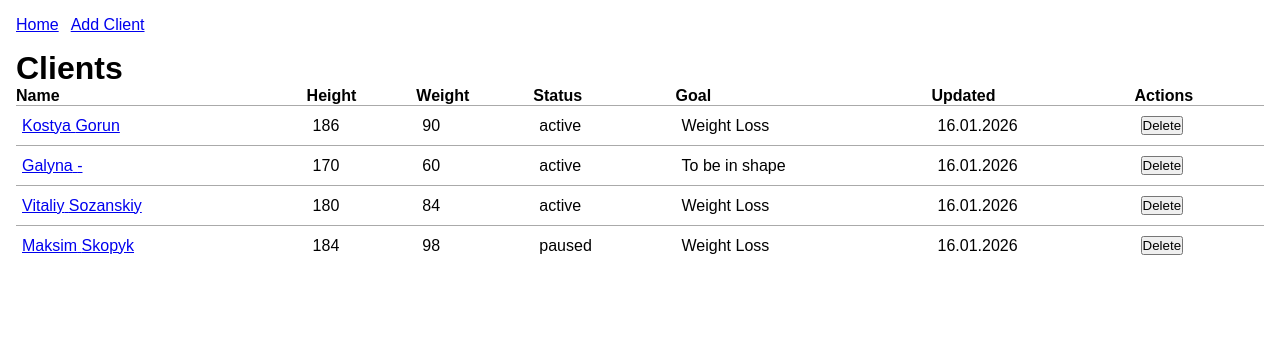
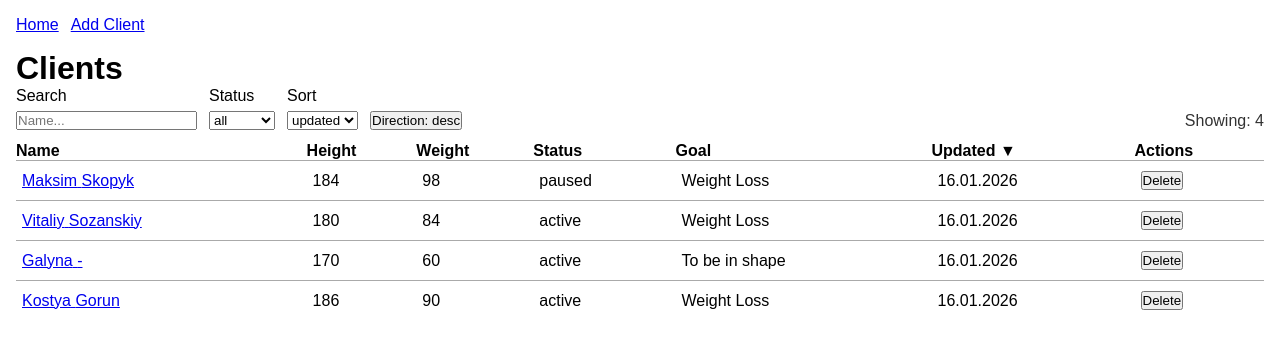
Before and after one commit to yaremslav90/workout-planner, a React (Vite) app: page / in a window 1280 px wide. Shown: the top 348 px of the page. Built offline with nearby package versions, Linux system fonts and the light colour scheme.

Commit message:
add search filter and sort on clients table

```diff
--- a/src/pages/ClientsPage.tsx
+++ b/src/pages/ClientsPage.tsx
@@ -1,12 +1,15 @@
-import { useEffect, useState } from "react";
+import { useEffect, useMemo, useState } from "react";
 import { seedClients } from "../data/seed";
 import { Link } from "react-router-dom";
-import type { Client } from "../types/client";
+import type { Client, ClientStatus } from "../types/client";
 import {
   loadClients,
   saveClients,
   deleteClientById,
 } from "../storage/clientsStorage";
+
+type sortKey = "name" | "updatedAt";
+type sortDir = "asc" | "desc";
 
 export default function ClientsPage() {
   const [clients, setClients] = useState<Client[]>(() => {
@@ -15,6 +18,11 @@ export default function ClientsPage() {
     saveClients(seedClients);
     return seedClients;
   });
+
+  const [query, setQuery] = useState("");
+  const [status, setStatus] = useState<"all" | ClientStatus>("all");
+  const [sortKey, setSortKey] = useState<sortKey>("updatedAt");
+  const [sortDir, setSortDir] = useState<sortDir>("desc");
 
   useEffect(() => {
     const stored = loadClients();
@@ -32,23 +40,122 @@ export default function ClientsPage() {
     const updatedRows = deleteClientById(id);
     setClients(updatedRows);
   };
+  function toggleSort(nextKey: sortKey) {
+    if (sortKey === nextKey) {
+      setSortDir((d) => (d === "asc" ? "desc" : "asc"));
+    } else {
+      setSortKey(nextKey);
+      setSortDir("asc");
+    }
+  }
+  const visibleClients = useMemo(() => {
+    const q = query.trim().toLowerCase();
+    let list = clients;
+
+    if (status !== "all") {
+      list = list.filter((c) => c.status === status);
+    }
+    if (q) {
+      list = list.filter((c) => {
+        const full = `${c.firstName} ${c.lastName}`.toLowerCase();
+        return full.includes(q);
+      });
+    }
+    const sorted = [...list].sort((a, b) => {
+      if (sortKey === "name") {
+        const an = `${a.firstName} ${a.lastName}`.toLowerCase();
+        const bn = `${b.firstName} ${b.lastName}`.toLowerCase();
+        if (an < bn) return -1;
+        if (an > bn) return 1;
+        return 0;
+      }
+      if (a.updatedAt < b.updatedAt) return -1;
+      if (a.updatedAt > b.updatedAt) return 1;
+      return 0;
+    });
+    return sortDir === "asc" ? sorted : sorted.reverse();
+  }, [clients, query, status, sortKey, sortDir]);
+
   return (
     <div>
       <h1>Clients</h1>
+      <div
+        style={{
+          display: "flex",
+          gap: 12,
+          alignItems: "end",
+          flexWrap: "wrap",
+          marginBottom: 12,
+        }}
+      >
+        <label style={{ display: "grid", gap: 6 }}>
+          Search
+          <input
+            value={query}
+            onChange={(e) => setQuery(e.target.value)}
+            placeholder="Name..."
+          />
+        </label>
+        <label style={{ display: "grid", gap: 6 }}>
+          Status
+          <select
+            value={status}
+            onChange={(e) => setStatus(e.target.value as "all" | ClientStatus)}
+          >
+            <option value="all">all</option>
+            <option value="active">active</option>
+            <option value="paused">paused</option>
+          </select>
+        </label>
+        <label style={{ display: "grid", gap: 6 }}>
+          Sort
+          <select
+            value={sortKey}
+            onChange={(e) => setSortKey(e.target.value as sortKey)}
+          >
+            <option value="updatedAt">updated</option>
+            <option value="name">name</option>
+          </select>
+        </label>
+        <button
+          type="button"
+          onClick={() => setSortDir((d) => (d === "asc" ? "desc" : "asc"))}
+        >
+          Direction: {sortDir}
+        </button>
+        <div style={{ marginLeft: "auto", opacity: 0.8 }}>
+          Showing: {visibleClients.length}
+        </div>
+      </div>
       <table style={{ width: "100%", borderCollapse: "collapse" }}>
         <thead>
           <tr>
-            <th align="left">Name</th>
+            <th
+              align="left"
+              style={{ cursor: "pointer" }}
+              onClick={() => toggleSort("name")}
+              title="Sort by name"
+            >
+              Name {sortKey === "name" ? (sortDir === "asc" ? "▲" : "▼") : ""}
+            </th>
             <th align="left">Height</th>
             <th align="left">Weight</th>
             <th align="left">Status</th>
             <th align="left">Goal</th>
-            <th align="left">Updated</th>
+            <th
+              align="left"
+              style={{ cursor: "pointer" }}
+              onClick={() => toggleSort("updatedAt")}
+              title="Sort by updated"
+            >
+              Updated{" "}
+              {sortKey === "updatedAt" ? (sortDir === "asc" ? "▲" : "▼") : ""}
+            </th>
             <th align="left">Actions</th>
           </tr>
         </thead>
         <tbody>
-          {clients.map((c) => (
+          {visibleClients.map((c) => (
             <tr key={c.id} style={{ borderTop: "1px solid #aaa" }}>
               <td style={{ padding: "10px 6px" }}>
                 <Link to={`/clients/${c.id}`}>
@@ -65,7 +172,7 @@ export default function ClientsPage() {
               </td>
             </tr>
           ))}
-          {clients?.length === 0 && (
+          {visibleClients?.length === 0 && (
             <tr>
               <td colSpan={7} style={{ padding: 12 }}>
                 No clients yet.
```
